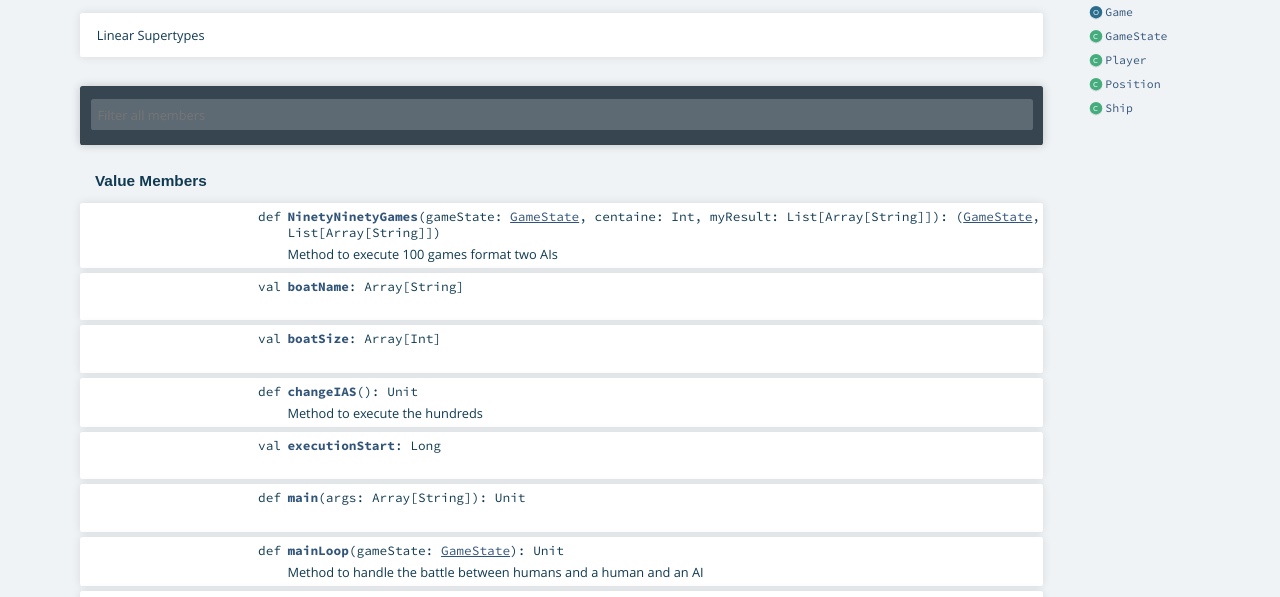
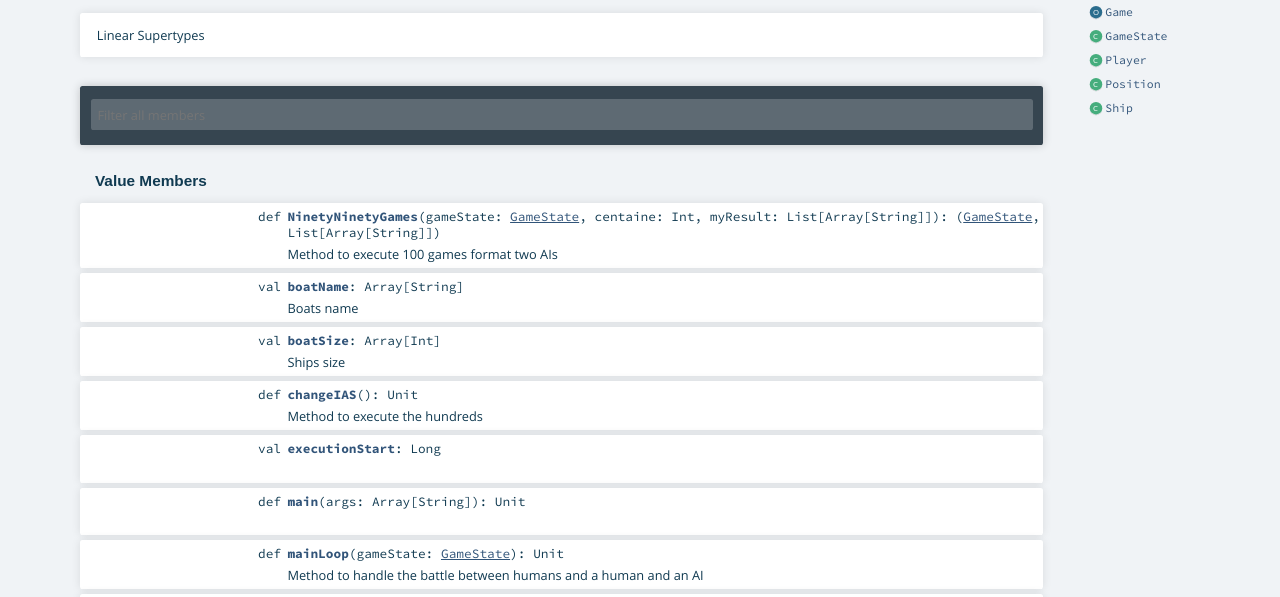
Before and after one commit to AgbodjogbeYves-alain/scala_battleship, a plain HTML site: page docs/battleship/Game$.html in a window 1280 px wide. Shown: the part 203-800 px from the top of the page. Drawn offline with Linux system fonts and the light colour scheme.

Commit message:
[FIX] Doc

```diff
--- a/docs/battleship/Game$.html
+++ b/docs/battleship/Game$.html
@@ -320,7 +320,8 @@
         <span class="name">boatName</span><span class="result">: <span class="extype" name="scala.Array">Array</span>[<span class="extype" name="java.lang.String">String</span>]</span>
       </span>
 
-
+      <p class="shortcomment cmt">Boats name
+</p>
     </li><li name="battleship.Game#boatSize" visbl="pub" class="indented0 " data-isabs="false" fullComment="no" group="Ungrouped">
       <a id="boatSize:Array[Int]"></a>
       <span class="permalink">
@@ -336,7 +337,8 @@
         <span class="name">boatSize</span><span class="result">: <span class="extype" name="scala.Array">Array</span>[<span class="extype" name="scala.Int">Int</span>]</span>
       </span>
 
-
+      <p class="shortcomment cmt">Ships size
+</p>
     </li><li name="battleship.Game#changeIAS" visbl="pub" class="indented0 " data-isabs="false" fullComment="no" group="Ungrouped">
       <a id="changeIAS():Unit"></a>
       <span class="permalink">
```
Also changed, not shown: 1 other file.
